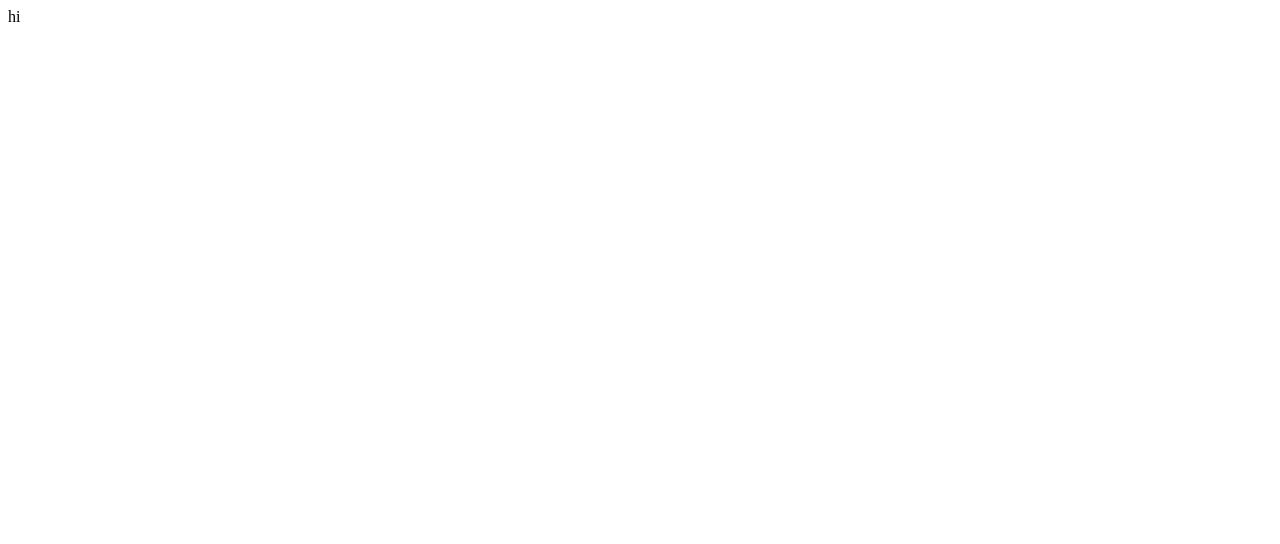
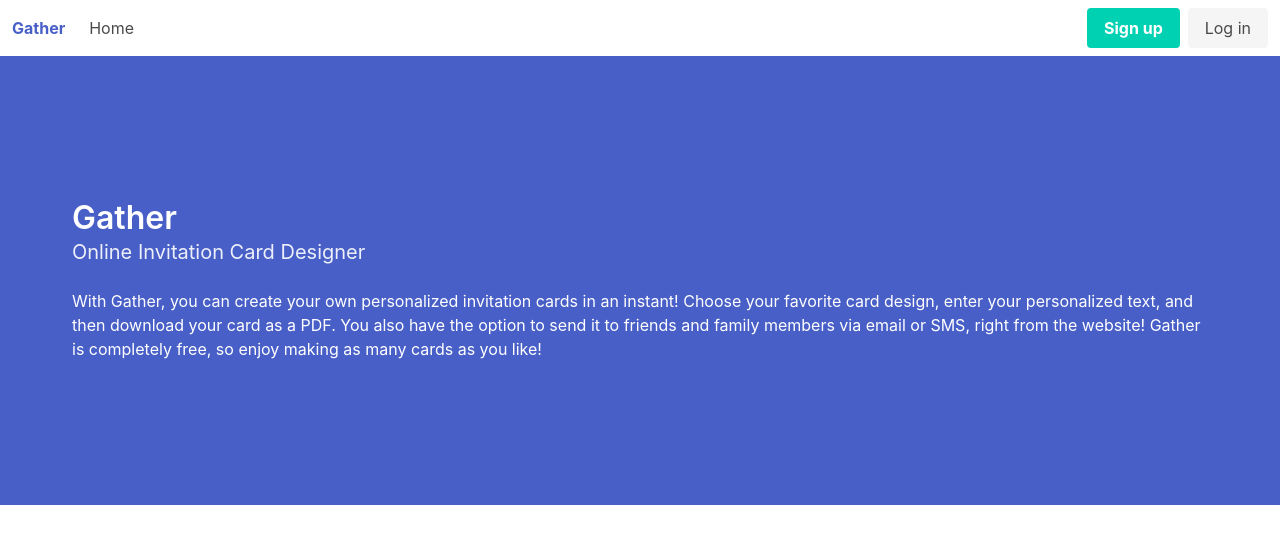
Before and after one commit to Firebird1029/planmemorial-gather-cards, a React (Create React App) app: page / in a window 1280 px wide. Shown: the top 544 px of the page. Built offline with nearby package versions, Linux system fonts and the light colour scheme.

Commit message:
add nav and hero

```diff
--- a/src/App.jsx
+++ b/src/App.jsx
@@ -1,5 +1,13 @@
+import Nav from "./Nav";
+import Hero from "./Hero";
+
 function App() {
-	return <div className="App">hi</div>;
+	return (
+		<div className="App">
+			<Nav />
+			<Hero />
+		</div>
+	);
 }
 
 export default App;
--- /dev/null
+++ b/src/Hero.jsx
@@ -0,0 +1,20 @@
+import React from "react";
+
+function Hero() {
+	return (
+		<section className="hero is-medium is-link">
+			<div className="hero-body">
+				<p className="title">Gather</p>
+				<p className="subtitle">Online Invitation Card Designer</p>
+				<div classNameName="content">
+					With Gather, you can create your own personalized invitation cards in an instant! Choose your
+					favorite card design, enter your personalized text, and then download your card as a PDF. You also
+					have the option to send it to friends and family members via email or SMS, right from the website!
+					Gather is completely free, so enjoy making as many cards as you like!
+				</div>
+			</div>
+		</section>
+	);
+}
+
+export default Hero;
--- /dev/null
+++ b/src/Nav.jsx
@@ -0,0 +1,64 @@
+import React from "react";
+
+function Nav() {
+	return (
+		<nav className="navbar" role="navigation" aria-label="main navigation">
+			<div className="navbar-brand">
+				<a className="navbar-item" href="/">
+					<strong>Gather</strong>
+					{/* <img src="https://bulma.io/images/bulma-logo.png" width="112" height="28" /> */}
+				</a>
+
+				{/* eslint-disable-next-line jsx-a11y/anchor-is-valid */}
+				<a
+					role="button"
+					className="navbar-burger"
+					aria-label="menu"
+					aria-expanded="false"
+					data-target="navbarBasicExample"
+				>
+					<span aria-hidden="true" />
+					<span aria-hidden="true" />
+					<span aria-hidden="true" />
+				</a>
+			</div>
+
+			<div id="navbarBasicExample" className="navbar-menu">
+				<div className="navbar-start">
+					<a className="navbar-item" href="/">
+						Home
+					</a>
+
+					{/* <a className="navbar-item">Documentation</a>
+
+					<div className="navbar-item has-dropdown is-hoverable">
+						<a className="navbar-link">More</a>
+
+						<div className="navbar-dropdown">
+							<a className="navbar-item">About</a>
+							<a className="navbar-item">Jobs</a>
+							<a className="navbar-item">Contact</a>
+							<hr className="navbar-divider" />
+							<a className="navbar-item">Report an issue</a>
+						</div>
+					</div> */}
+				</div>
+
+				<div className="navbar-end">
+					<div className="navbar-item">
+						<div className="buttons">
+							<a href="/" className="button is-primary">
+								<strong>Sign up</strong>
+							</a>
+							<a href="/" className="button is-light">
+								Log in
+							</a>
+						</div>
+					</div>
+				</div>
+			</div>
+		</nav>
+	);
+}
+
+export default Nav;
--- /dev/null
+++ b/src/index.css
@@ -0,0 +1 @@
+@import "https://cdn.jsdelivr.net/npm/bulma@0.9.3/css/bulma.min.css";
--- a/src/index.jsx
+++ b/src/index.jsx
@@ -2,6 +2,7 @@ import React from "react";
 import ReactDOM from "react-dom";
 import App from "./App";
 import reportWebVitals from "./reportWebVitals";
+import "./index.css";
 
 ReactDOM.render(
 	<React.StrictMode>
```
